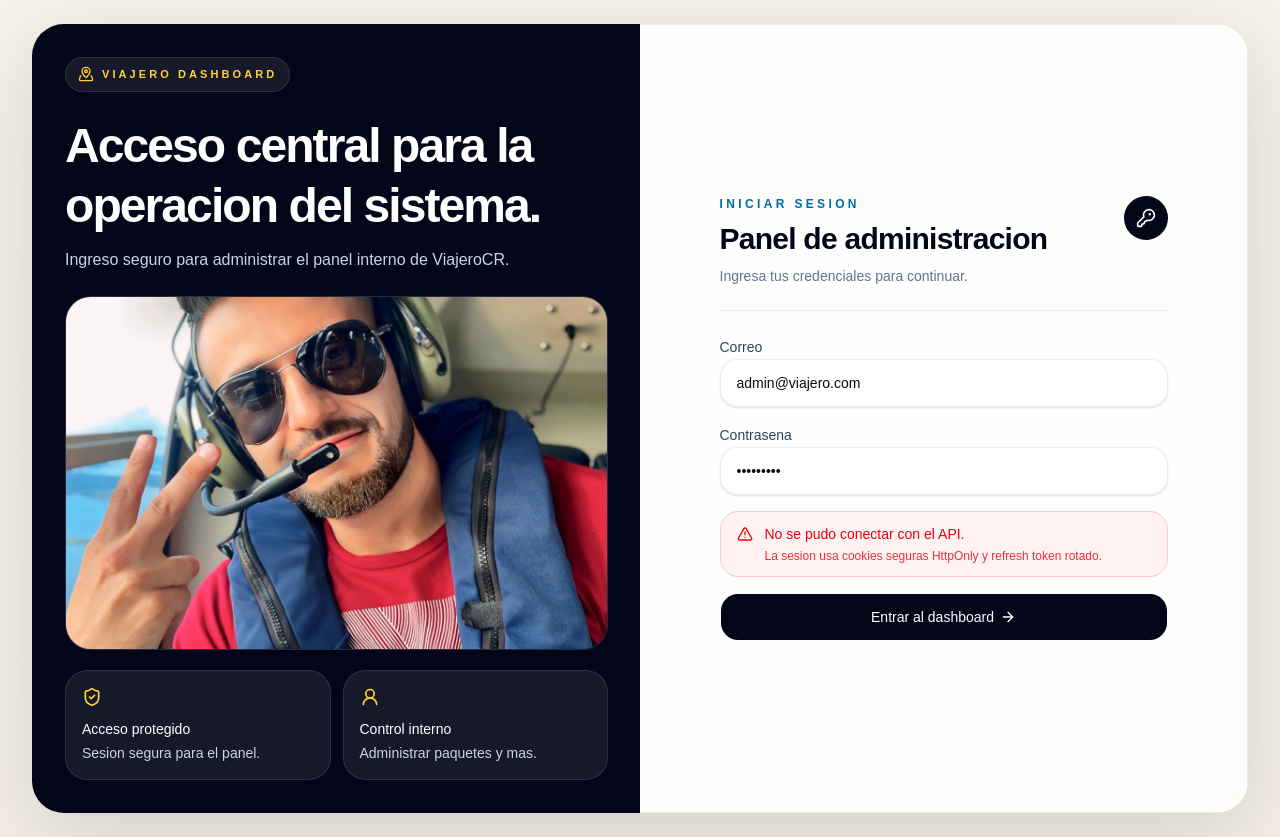
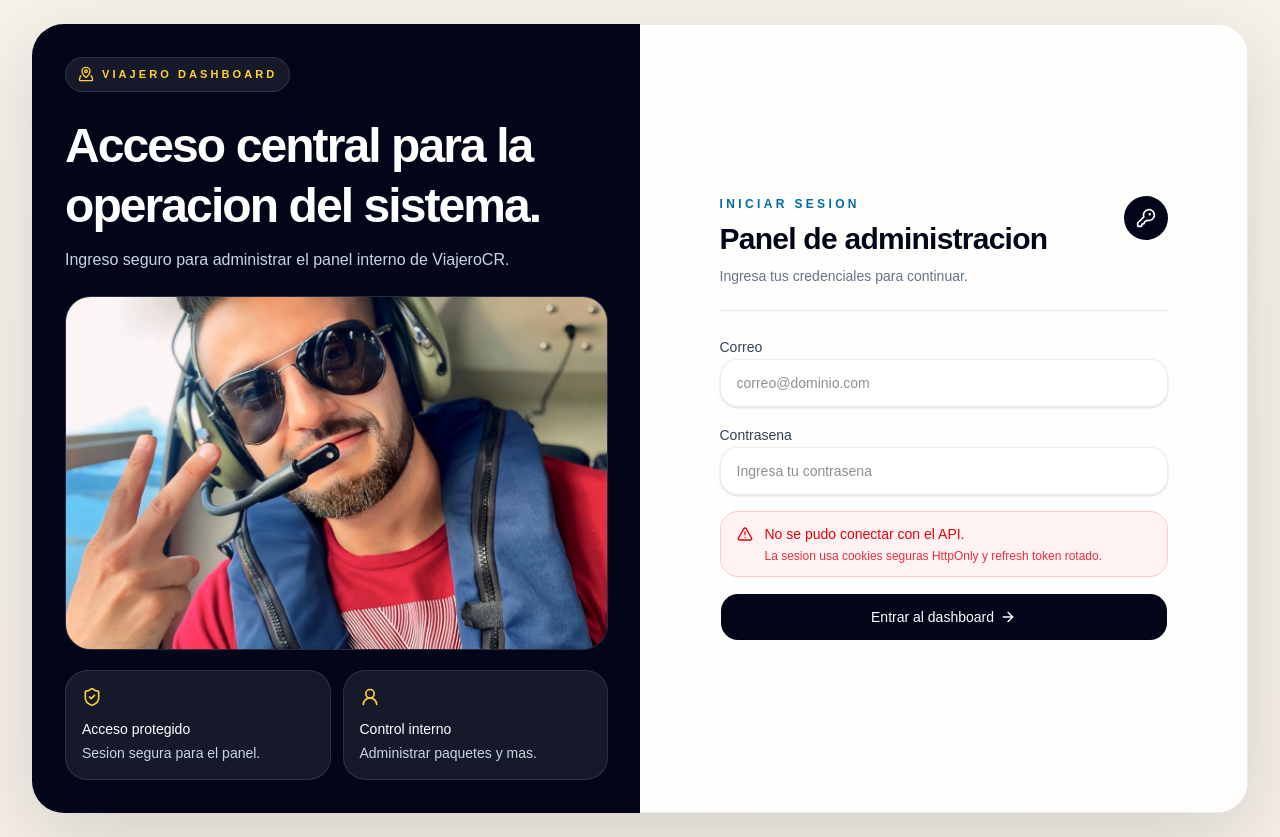
Before and after one commit to katrinabmb/viajeroCR, a React (Vite) app: page /login in a window 1280 px wide. Built offline with nearby package versions, Linux system fonts and the light colour scheme; no server answers.

Commit message:
fix(auth): remove demo login defaults

```diff
--- a/src/pages/login-page.jsx
+++ b/src/pages/login-page.jsx
@@ -15,8 +15,8 @@ export function LoginPage() {
   const dispatch = useAppDispatch()
   const { isAuthenticated, isLoading, error, errorCode } = useAppSelector((state) => state.auth)
   const [form, setForm] = useState({
-    email: 'admin@viajero.com',
-    password: 'Admin123*',
+    email: '',
+    password: '',
   })
 
   const redirectTo = location.state?.from?.pathname ?? '/'
@@ -141,7 +141,7 @@ export function LoginPage() {
                       name="email"
                       type="email"
                       autoComplete="email"
-                      placeholder="admin@viajero.com"
+                      placeholder="correo@dominio.com"
                       value={form.email}
                       onChange={updateField('email')}
                       className="bg-white"
@@ -172,12 +172,7 @@ export function LoginPage() {
                         </div>
                       </div>
                     </div>
-                  ) : (
-                    <div className="rounded-2xl border border-slate-200 bg-slate-50 px-4 py-3 text-xs text-slate-500">
-                      Usuario demo cargado para desarrollo. En produccion este formulario usara
-                      credenciales reales y sesion segura con refresh token.
-                    </div>
-                  )}
+                  ) : null}
 
                   <Button
                     type="submit"
```
Also changed, not shown: 2 other files (tests, documents, lock files or other folders).
